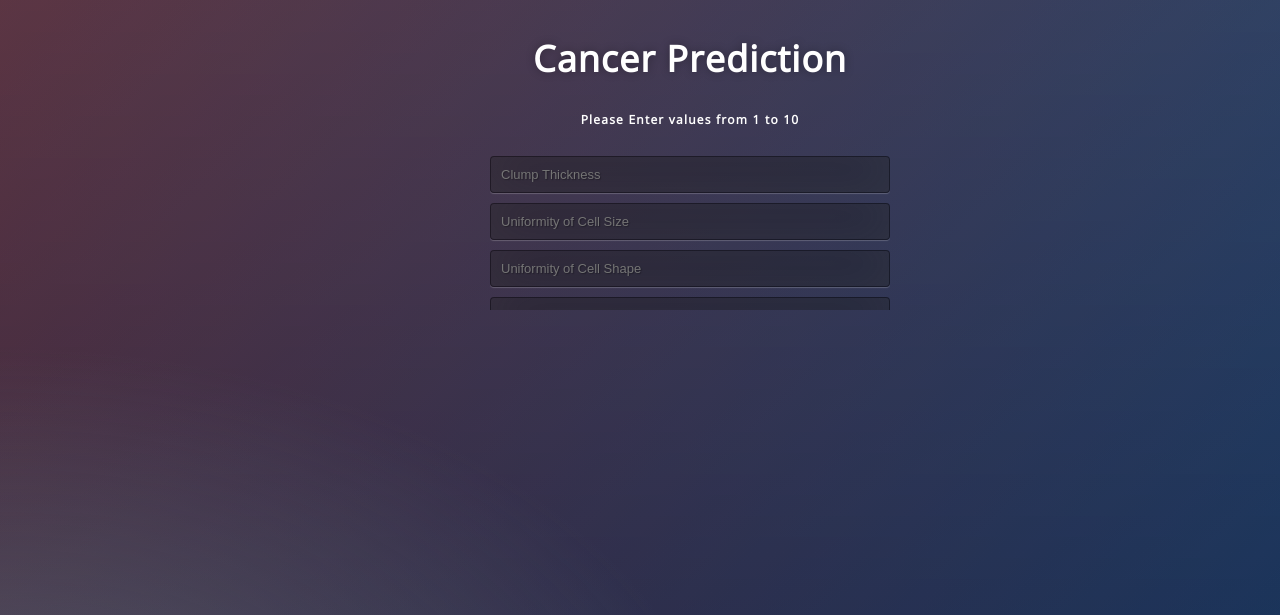
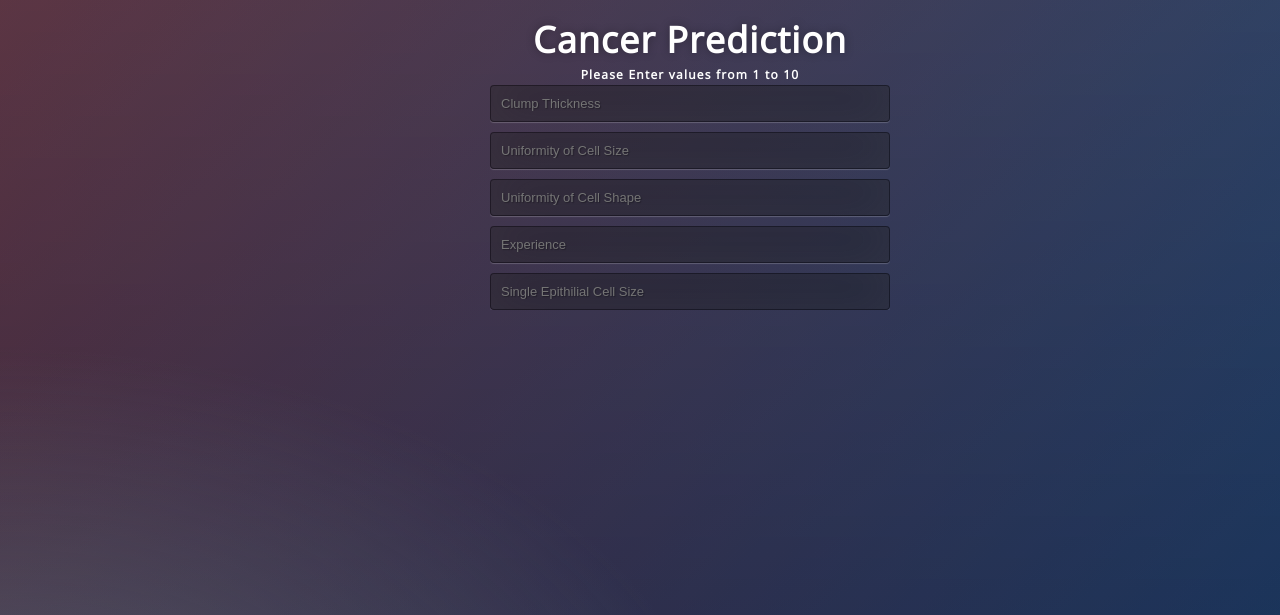
Before and after one commit to ranjansaumya4/Cancer-Prone-Predictor, a Flask app: page / in a window 1280 px wide. Shown: the top 615 px of the page. Run offline with Flask 2, Linux system fonts and the light colour scheme; parts of the project's set-up code (start-up, migrations or seed data) failed here and were passed over.

Commit message:
Update index.html

```diff
--- a/templates/index.html
+++ b/templates/index.html
@@ -19,8 +19,8 @@
 
 <body style="overflow: scroll;">
  <div class="login" >
-	<h1>Cancer Prediction </h1>
-<h6>
+	<h1 style="margin-bottom:0;margin-top:5px">Cancer Prediction </h1>
+<h6 style="margin-bottom:2px;margin-top:2px">
   Please Enter values from 1 to 10
 </h6>
      <!-- Main Input For Receiving Query to our ML -->
@@ -40,7 +40,6 @@
     </form>
 
    <br>
-   <br>
    <div class="{{txt_class}}">
     {{ prediction_text }}
    </div>
```
